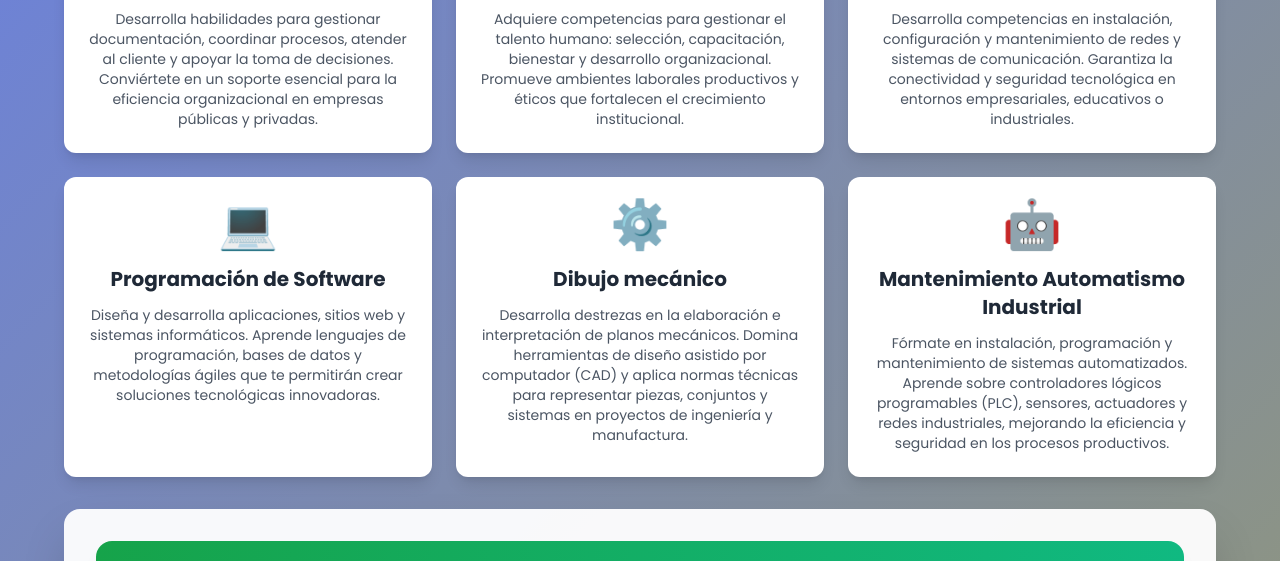
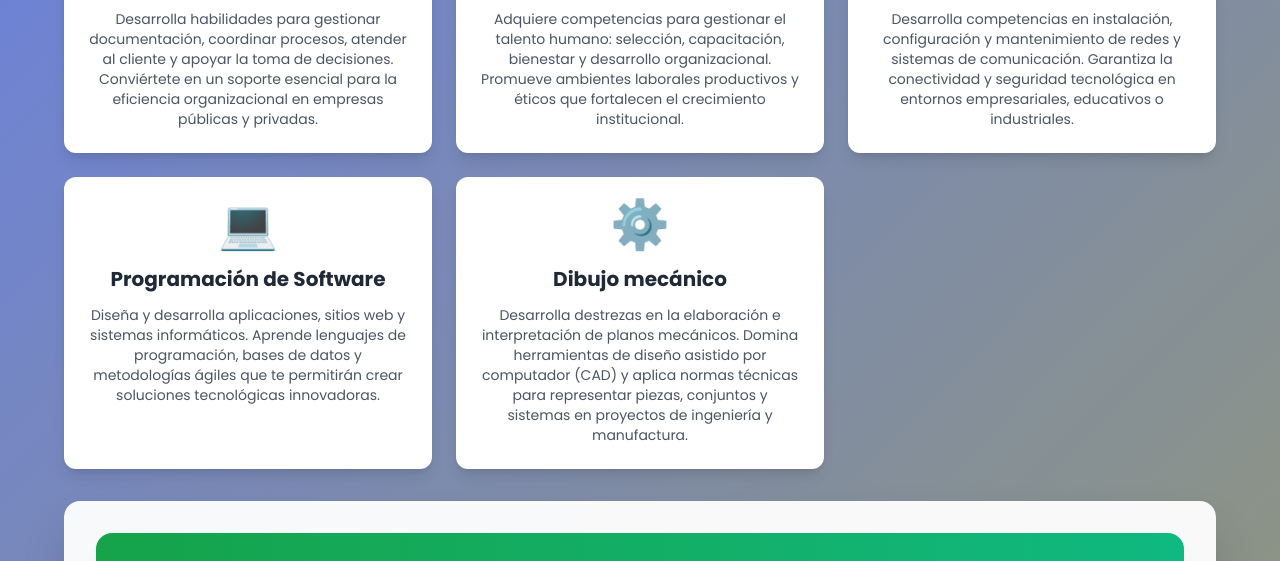
Before and after one commit to articidesoacha/NuevoCompartir, a plain HTML site: page index.html in a window 1280 px wide. Shown: the part 508-1069 px from the top of the page. Drawn offline with nearby package versions, Linux system fonts and the light colour scheme.

Commit message:
Remove Mantenimiento Automatismo Industrial section
Removed section about Mantenimiento Automatismo Industrial.

```diff
--- a/index.html
+++ b/index.html
@@ -73,14 +73,6 @@
         <h4 class="text-xl font-bold text-gray-800 mb-3 text-center">Dibujo mecánico</h4>
         <p class="text-gray-600 text-center text-sm">Desarrolla destrezas en la elaboración e interpretación de planos mecánicos. Domina herramientas de diseño asistido por computador (CAD) y aplica normas técnicas para representar piezas, conjuntos y sistemas en proyectos de ingeniería y manufactura.</p>
       </a>
-<a href="https://drive.google.com/file/d/1_LuihUvc6XqADc_EUTVy1N2HiX2i3PsJ/view?usp=drive_link" class="bg-white rounded-xl p-6 shadow-lg card-hover slide-in block">
-        <div class="text-5xl mb-4 text-center">🤖</div>
-        <h4 class="text-xl font-bold text-gray-800 mb-3 text-center">Mantenimiento Automatismo Industrial</h4>
-        <p class="text-gray-600 text-center text-sm">Fórmate en instalación, programación y mantenimiento de sistemas automatizados. Aprende sobre controladores lógicos programables (PLC), sensores, actuadores y redes industriales, mejorando la eficiencia y seguridad en los procesos productivos.
-</p>
-      </a>
-
-
 
       <!-- fin pegado -->
     </div>
```
